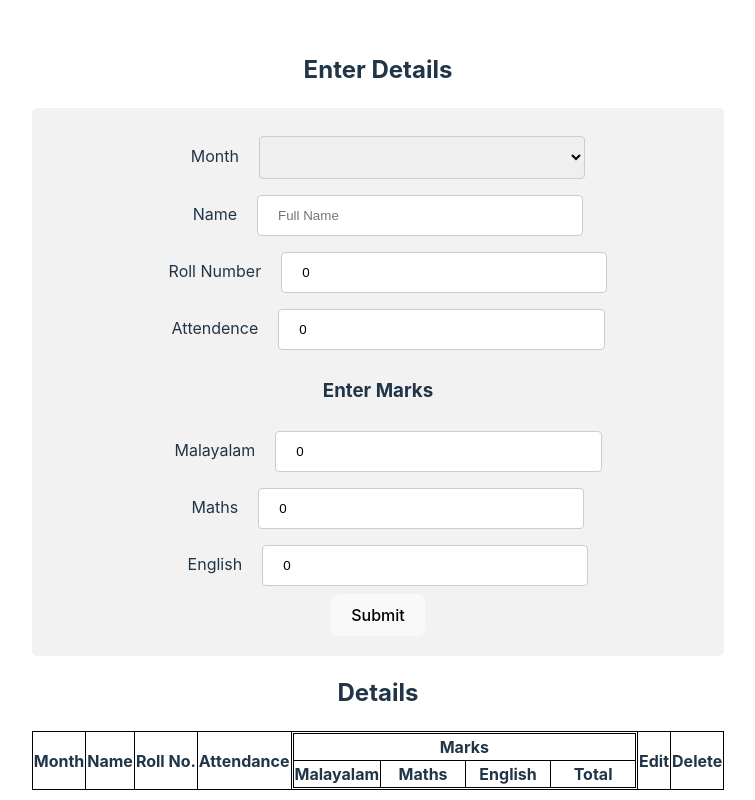
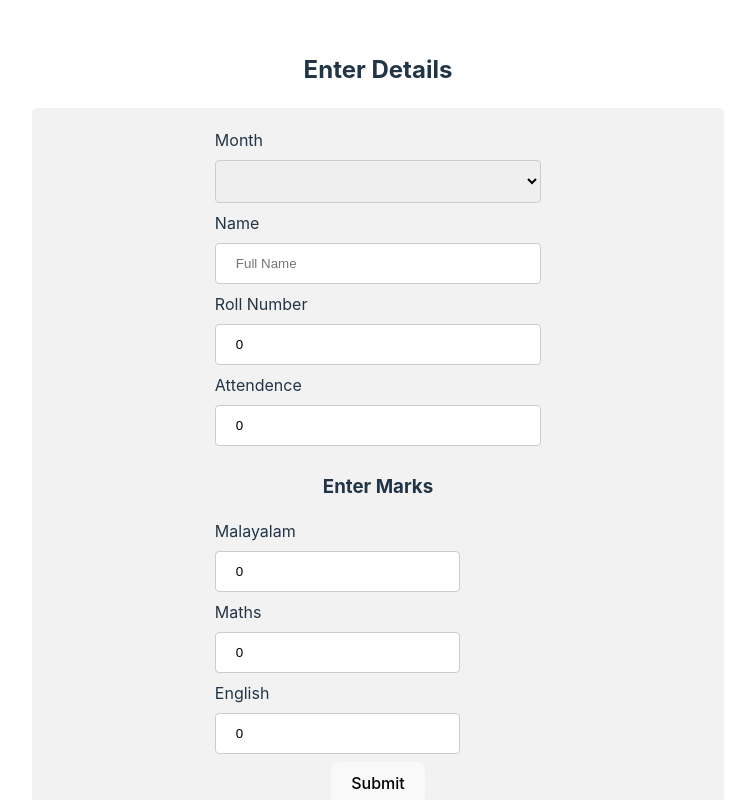
Before and after one commit to CarolVarghese/React, a React (Vite) app in the folder Mark-Manager/: page / in a window 1280 px wide. Shown: the top 800 px of the page, without its empty margins (262-1017 px from the left). Built offline with nearby package versions, Linux system fonts and the light colour scheme.

Commit message:
Changed form style

```diff
--- a/Mark-Manager/src/App.css
+++ b/Mark-Manager/src/App.css
@@ -2,26 +2,28 @@
   max-width: 1280px;
   margin: 0 auto;
   padding: 2rem;
-  text-align: center;
+
 }
 .container {
   border-radius: 5px;
   background-color: #f2f2f2;
-  padding: 20px;
+  text-align: center;
+
 }
 label{
   align-items: start;
-  padding: 12px 20px;
+
 
 }
 input ,select {
-  align-items: start;
+  align-items:start;
   width: 50%;
   padding: 12px 20px 12px 20px;
   margin: 8px 0;
   border: 1px solid #ccc;
   border-radius: 4px;
   box-sizing: border-box;
+
 }
 
 
--- a/Mark-Manager/src/App.tsx
+++ b/Mark-Manager/src/App.tsx
@@ -6,6 +6,7 @@ export  interface markDetailsModel {
   month: string;
   name: string;
   rollno: number;
+
   attendence: number;
   malayalam: number;
   maths: number;
@@ -80,8 +81,9 @@ function App() {
         <h2>Enter Details</h2>
       <div className="container">
         <form id="Form" onSubmit={handleSubmit} ref={formRef} >
+          <div id="label"><label >Month</label></div>
         <div className='formBox'>
-            <label >Month</label>
+
 
             <select name="month"  value={defaultMonth} onChange={handleChange} required>
   <option value={defaultMonth} disabled selected >
@@ -94,30 +96,36 @@ function App() {
   ))}
 </select>
           </div>
+          <div id="label"><label htmlFor="">Name</label></div>
           <div className='formBox'>
-            <label htmlFor="">Name</label>
+
             <input type="text" name="name" placeholder="Full Name" onChange={handleChange} value={MarkDetails.name} required/>
           </div>
+          <div id="label"><label htmlFor="">Roll Number</label></div>
           <div className='formBox'>
-            <label htmlFor="">Roll Number</label>
+
             <input type="number" name="rollno"  placeholder="Roll No." onChange={handleChange} value={MarkDetails.rollno} required/>
           </div>
+          <div id="label"><label htmlFor="">Attendence</label></div>
           <div className='formBox'>
-            <label htmlFor="">Attendence</label>
+
             <input type="number" name="attendence" min='1' max='100'  placeholder="%" onChange={handleChange} value={MarkDetails.attendence} required/>
           </div>
           <h3>Enter Marks</h3>
-          <div className='formBox'>
-            <label htmlFor="">Malayalam</label>
+          <div id='label'><label htmlFor="">Malayalam</label></div>
+          <div className='formBox mark'>
+
             <input type="number" name="malayalam" placeholder="0" onChange={handleChange} value={MarkDetails.malayalam} required/>
           </div>
-          <div className='formBox'>
-            <label htmlFor="">Maths</label>
+          <div id='label'><label htmlFor="">Maths</label></div>
+          <div className='formBox mark'>
+
             <input type="number" name="maths" placeholder="0" onChange={handleChange} value={MarkDetails.maths} required/>
           </div>
-          <div className='formBox'>
-            <label htmlFor="">English</label>
-            <input type="number" name="english" placeholder="0" onChange={handleChange} value={MarkDetails.english} required/>
+          <div id='label'><label htmlFor="">English</label></div>
+          <div className='formBox mark'>
+
+            <input id="mark" type="number" name="english" placeholder="0" onChange={handleChange} value={MarkDetails.english} required/>
           </div>
 
           <div>
--- a/Mark-Manager/src/Display.tsx
+++ b/Mark-Manager/src/Display.tsx
@@ -231,7 +231,7 @@ const handleSearch = () => {
               <button onClick={handleConfirm}>OK</button>
               <button onClick={handleCancel}>Cancel</button>
             </div>)}
-      <div>
+      <div className='container'>
         <h3>Select number of rows</h3>
         <select value={itemsPerPage} onChange={handleChange}>
 
--- a/Mark-Manager/src/display.css
+++ b/Mark-Manager/src/display.css
@@ -1,8 +1,11 @@
 table, th, td {
     border: 1px solid black;
     border-collapse: collapse;
+    text-align: center;
 }
-
+h1,h2,h3{
+    text-align: center;
+}
 #Mark{
     width: 82px;
 
@@ -12,9 +15,11 @@ table, th, td {
     border-width: 3px;
     border-color: aquamarine;
     border-style: groove;
+    text-align: center;
 }
 
 select{
+    text-align: center;
     box-sizing: border-box;
     size: 200px;
 }
@@ -29,4 +34,18 @@ select{
     padding: 20px;
     margin-top: 2px;
     cursor: pointer;
+    text-align: center;
   }
+  #label{
+    width: 100%;
+    padding-left: 25%;
+    text-align: left;
+
+  }
+  .mark{
+    text-align: left;
+    padding-left: 25%;
+  }
+  #mark{
+
+  }
```
